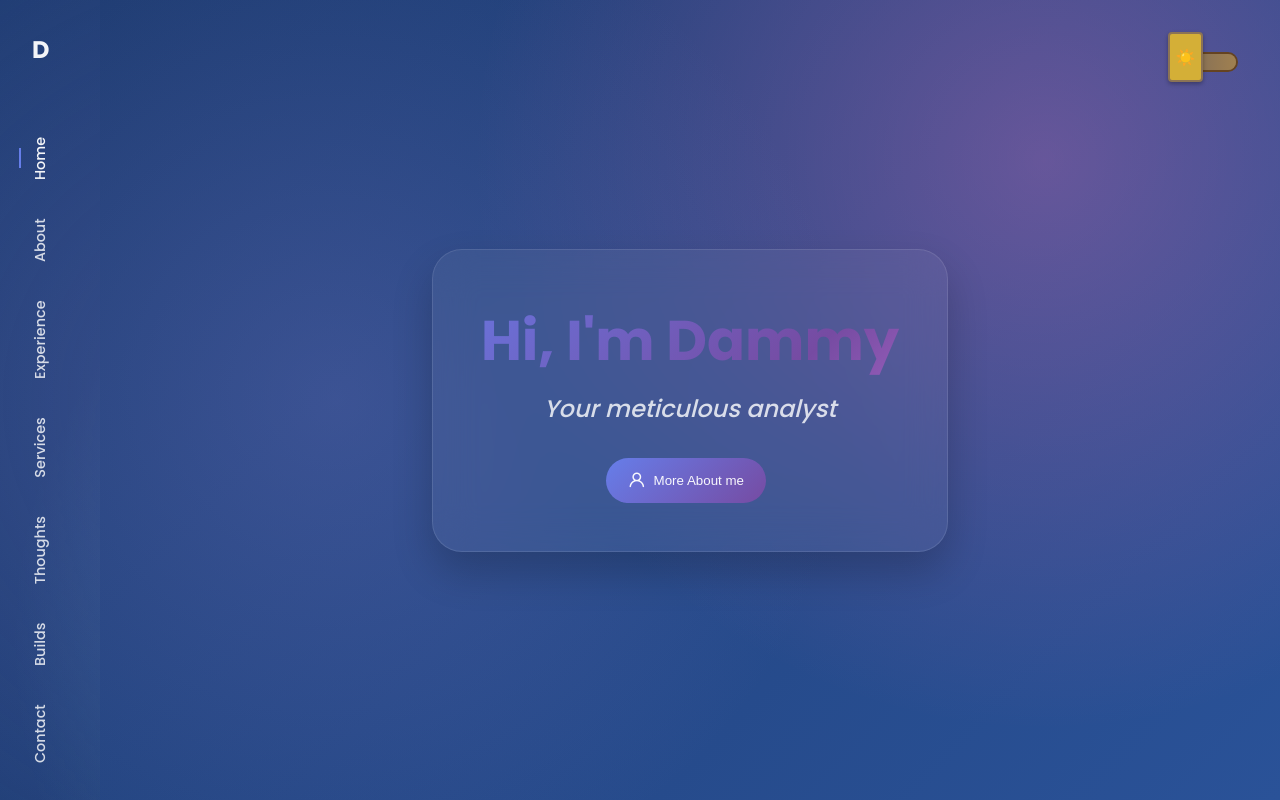
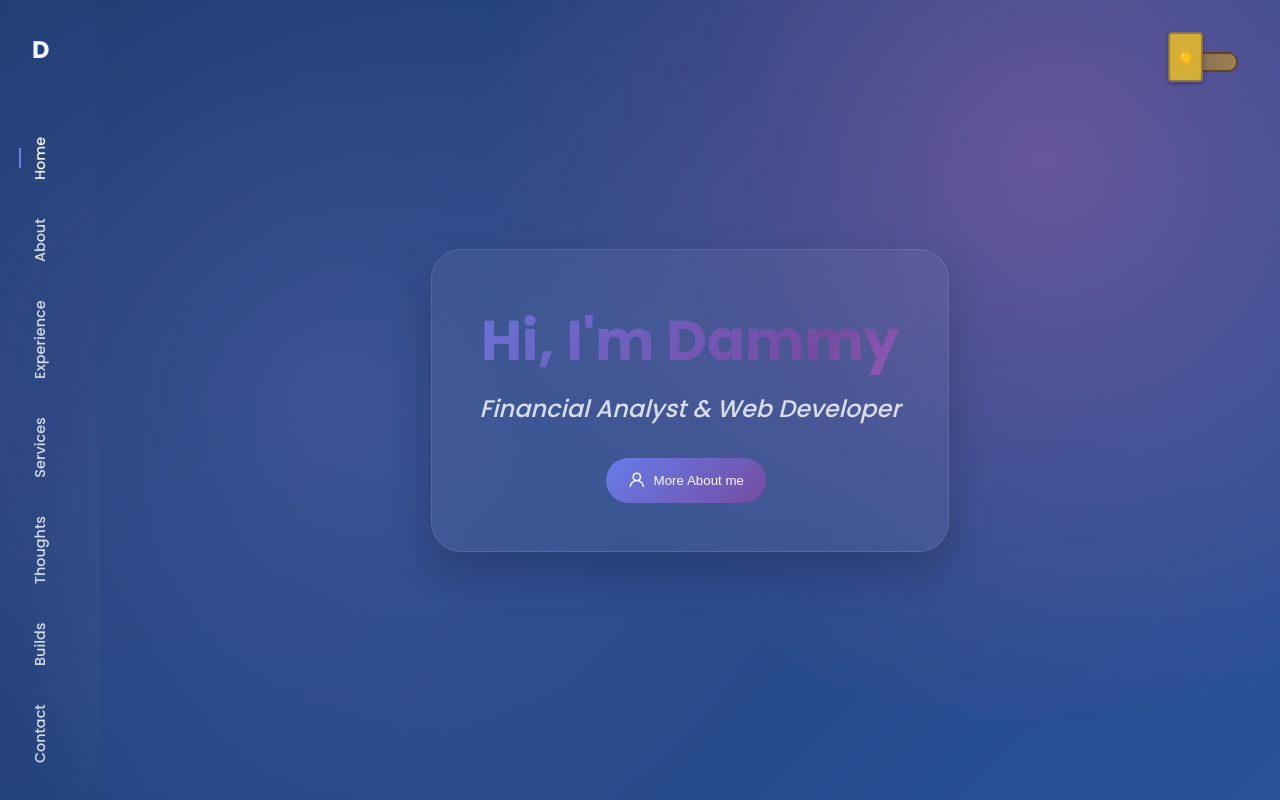
Before and after one commit to rudeboydamn/PortfolioWebsite, a Next.js app: page / in a window 1280 px wide. Shown: the top 800 px of the page. Built offline with nearby package versions, Linux system fonts and the light colour scheme.

Commit message:
Update homepage tagline and improve global SEO metadata

```diff
--- a/app/layout.tsx
+++ b/app/layout.tsx
@@ -3,12 +3,13 @@ import './globals.css';
 
 export const metadata: Metadata = {
   title: 'Dammy Henry - Your Meticulous Analyst',
-  description: 'Financial Analyst & Web Developer. Data-driven approaches to enhance financial operations and create beautiful digital experiences.',
-  keywords: ['Financial Analyst', 'Web Developer', 'EDI', 'Data Analysis', 'Business Analyst'],
+  description:
+    'Financial Analyst & Web Developer specializing in EDI, integrated payables, and data analytics to drive financial performance and build pragmatic digital experiences.',
+  keywords: ['Financial Analyst', 'Web Developer', 'EDI', 'Data Analysis', 'Business Analyst', 'Integrated Payables', 'Implementation Analyst'],
   authors: [{ name: 'Dammy Henry' }],
   openGraph: {
     title: 'Dammy Henry - Your Meticulous Analyst',
-    description: 'Financial Analyst & Web Developer',
+    description: 'Financial Analyst & Web Developer focusing on EDI, automation, and data-driven decision making.',
     url: 'https://dammyhenry.com',
     siteName: 'Dammy Henry',
     locale: 'en_US',
@@ -17,9 +18,23 @@ export const metadata: Metadata = {
   twitter: {
     card: 'summary',
     title: 'Dammy Henry - Your Meticulous Analyst',
-    description: 'Financial Analyst & Web Developer',
+    description: 'Financial Analyst & Web Developer with a focus on EDI and automation.',
   },
 };
+
+const jsonLd = {
+  '@context': 'https://schema.org',
+  '@type': 'Person',
+  name: 'Dammy Henry',
+  url: 'https://dammyhenry.com',
+  jobTitle: 'Financial Analyst & Web Developer',
+  description:
+    'Financial Analyst & Web Developer specializing in EDI, integrated payables, data analytics, and building pragmatic digital experiences for businesses.',
+  sameAs: [
+    'https://www.linkedin.com/in/dammyhenry',
+    'https://github.com/rudeboydamn',
+  ],
+} as const;
 
 export default function RootLayout({
   children,
@@ -32,6 +47,11 @@ export default function RootLayout({
         <link rel="icon" href="/dammyhenry.png" type="image/png" />
         <link rel="apple-touch-icon" href="/dammyhenry.png" />
         <meta name="theme-color" content="#1e3c72" />
+        <script
+          type="application/ld+json"
+          // eslint-disable-next-line react/no-danger
+          dangerouslySetInnerHTML={{ __html: JSON.stringify(jsonLd) }}
+        ></script>
       </head>
       <body>{children}</body>
     </html>
--- a/components/portfolio-website.tsx
+++ b/components/portfolio-website.tsx
@@ -478,7 +478,7 @@ const PortfolioWebsite: React.FC = () => {
           <ThemeToggle />
           <div className="home-data">
             <h1 className="home-title">Hi, I&apos;m Dammy</h1>
-            <h3 className="home-subtitle">Your meticulous analyst</h3>
+            <h3 className="home-subtitle">Financial Analyst &amp; Web Developer</h3>
             <button className="btn" onClick={() => scrollToSection("about")}>
               <i className="uil uil-user"></i>More About me
             </button>
@@ -666,7 +666,7 @@ const PortfolioWebsite: React.FC = () => {
         <footer className="footer glass-card">
           <div className="container">
             <h2 style={{ color: "var(--title)", fontSize: "1.5rem" }}>Dammy Henry</h2>
-            <p style={{ fontSize: "0.95rem" }}>Your meticulous analyst</p>
+            <p style={{ fontSize: "0.95rem" }}>Financial Analyst &amp; Web Developer</p>
             <div className="footer-links">
               <a className="footer-link" onClick={() => scrollToSection("services")}>Services</a>
               <Link href="/builds" className="footer-link">Builds</Link>
```
Also changed, not shown: next-env.d.ts.
